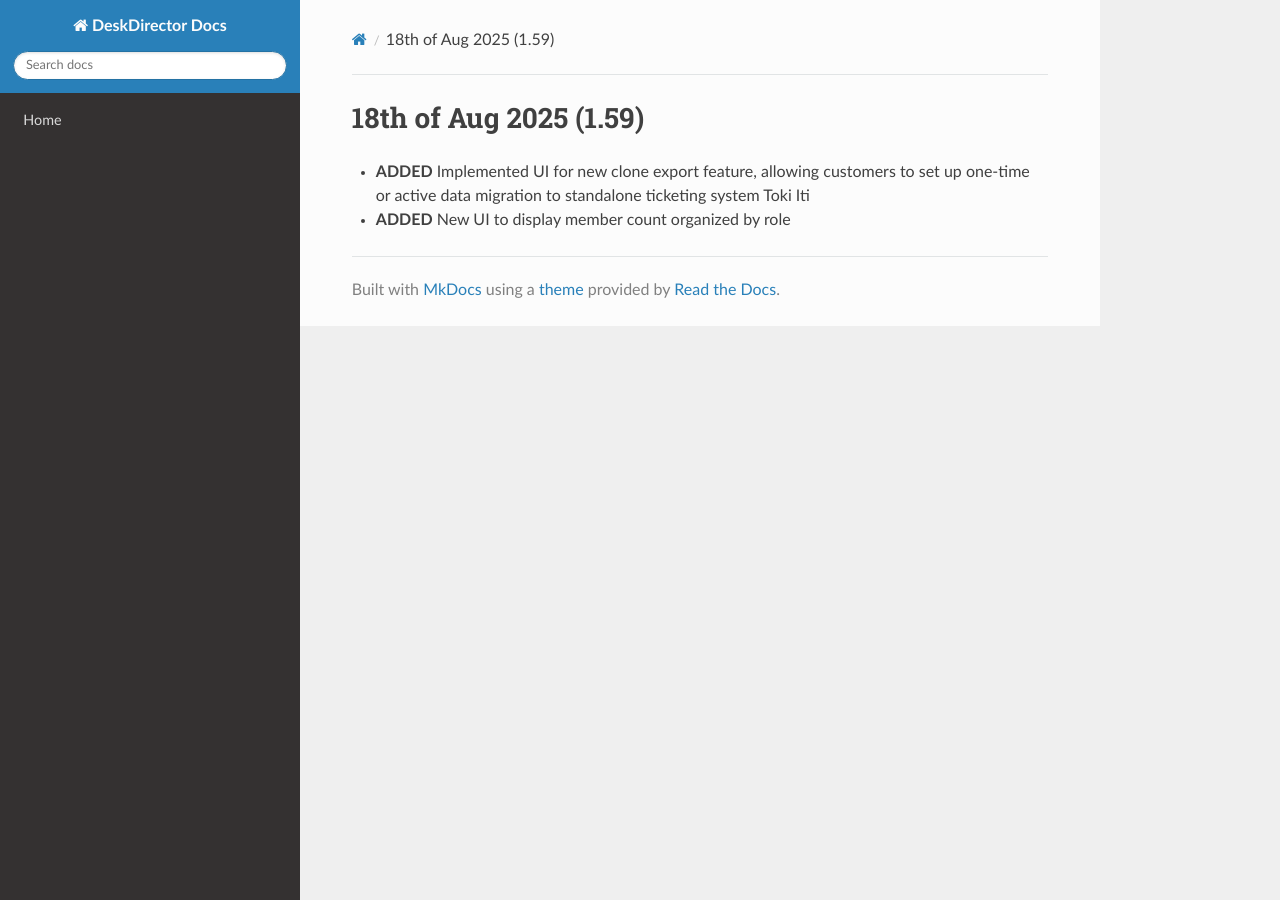
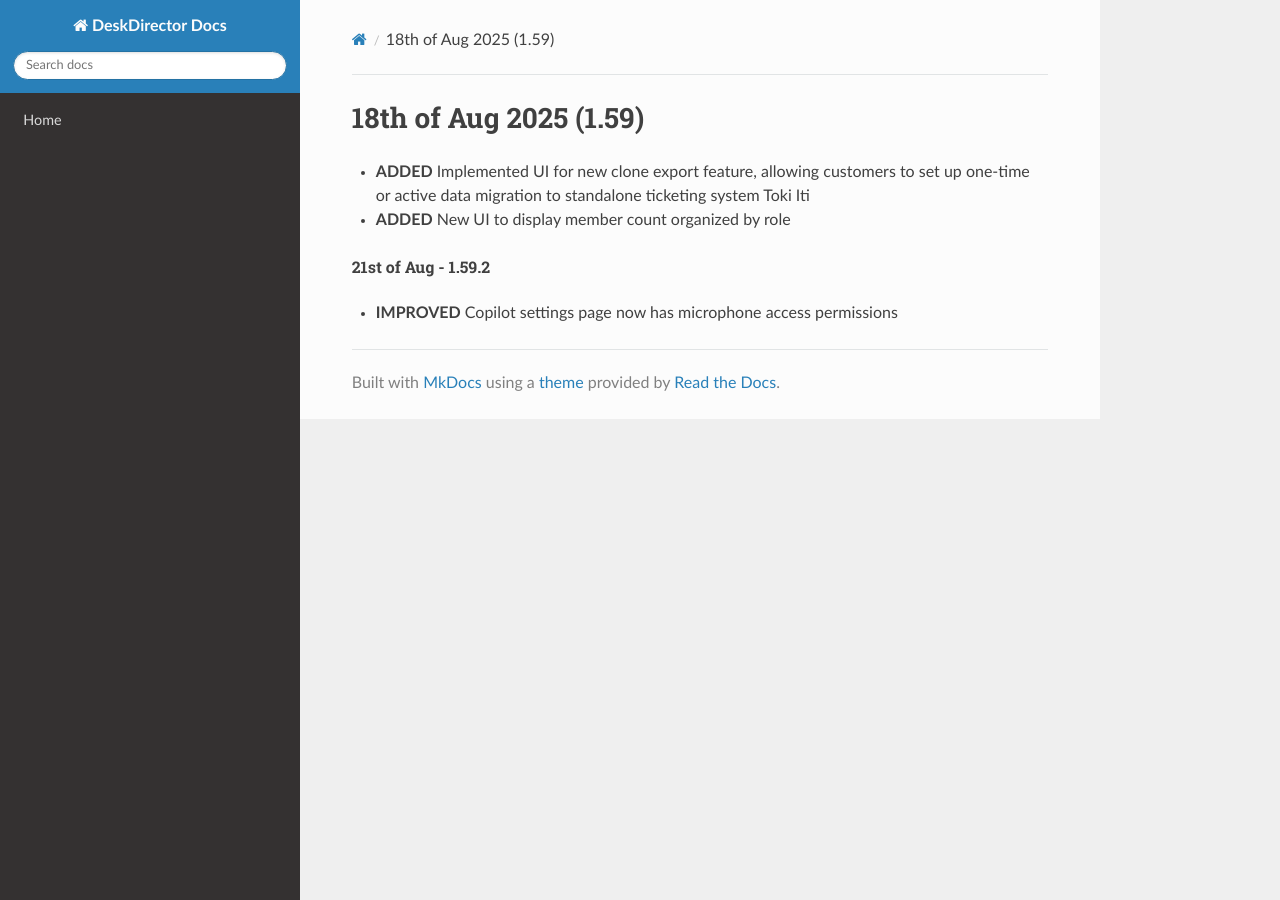
Before and after one commit to DeskDirector/docs, an MkDocs documentation site: the page built from docs/_release/admin/v1.59.1.md, in a window 1280 px wide. Built offline with MkDocs 1.6.1, drawn with Linux system fonts in a browser that asks for light colours; nearby versions of some CDN libraries; old or Windows-style settings are respelled for this version of MkDocs.

Commit message:
Update v1.59.1.md

```diff
--- a/docs/_release/admin/v1.59.1.md
+++ b/docs/_release/admin/v1.59.1.md
@@ -2,3 +2,7 @@
 
 - **ADDED** Implemented UI for new clone export feature, allowing customers to set up one-time or active data migration to standalone ticketing system Toki Iti
 - **ADDED** New UI to display member count organized by role
+
+###### 21st of Aug - 1.59.2
+
+- **IMPROVED** Copilot settings page now has microphone access permissions
```
